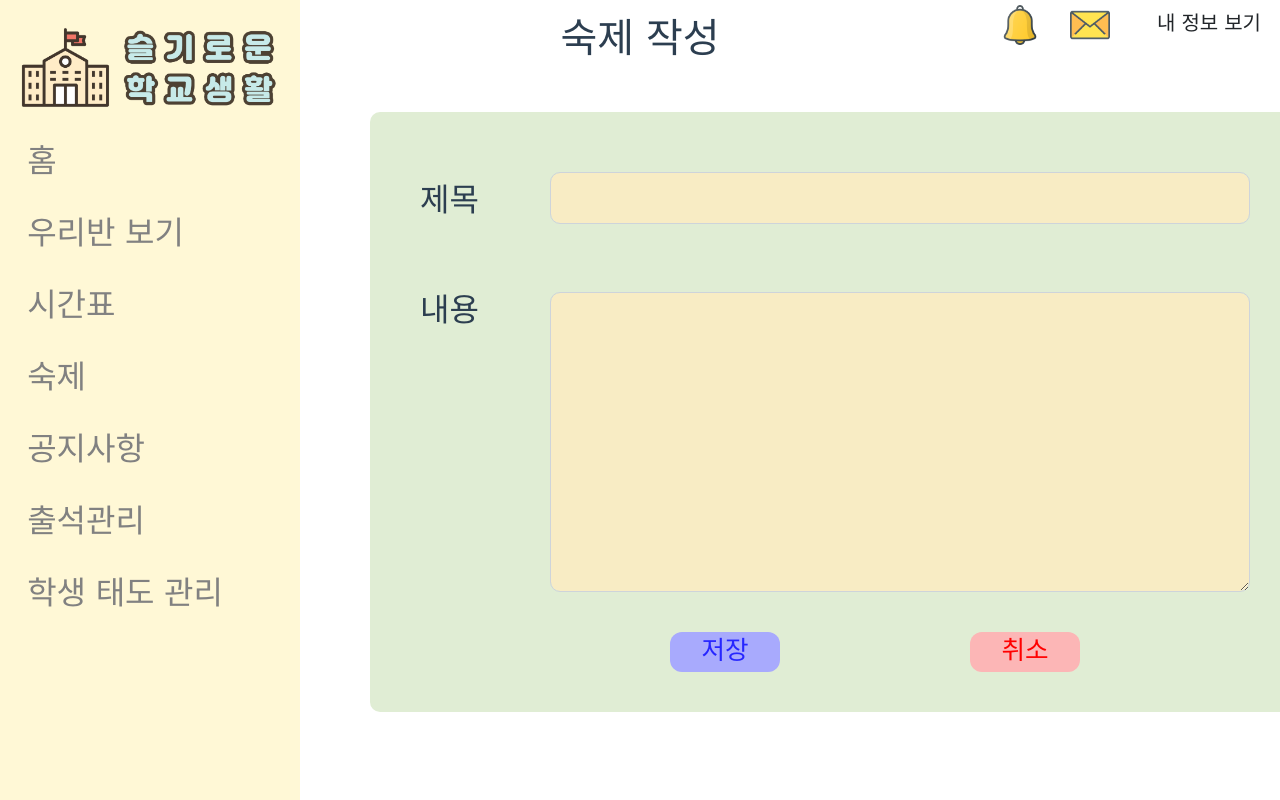
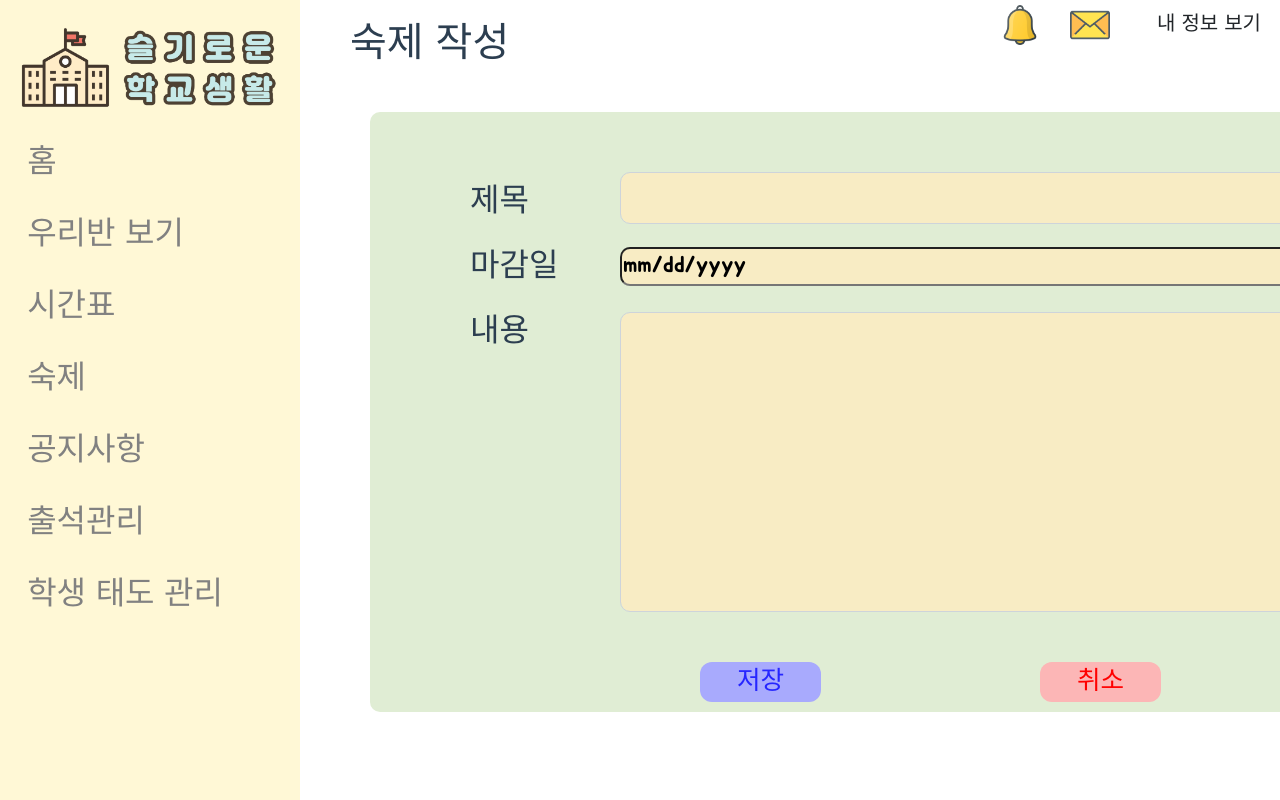
Before and after one commit to Jeong-Heui-Jin/wise_school, a Vue app in the folder frontend/: page /homework_create in a window 1280 px wide. Shown: the top 800 px of the page. Built offline with nearby package versions, Linux system fonts and the light colour scheme; a web font is replaced by a local one.

Commit message:
Create endDate

```diff
--- a/frontend/src/views/AfterLogin/HomeworkCreate.vue
+++ b/frontend/src/views/AfterLogin/HomeworkCreate.vue
@@ -4,16 +4,18 @@
     <NavSideBar />
     <NavBar />
 
-    <h1 id="title">숙제 작성</h1>
-
     <!-- 작성 Form -->
     <b-form id="noticeCreateForm">
+      <h1 id="homeworkTitle">숙제 작성</h1>
       <!-- 제목 -->
-      <h2 id="sub-title" style="font-size: 32px;">제목</h2>
+      <h2 id="sub-title" style="font-size: 32px">제목</h2>
       <b-form-input id="titleName"></b-form-input>
 
+      <h2 id="endTitle">마감일</h2>
+      <input type="date" id="endDate" name="trip-start" />
+
       <!-- 내용 -->
-      <h2 id="content" style="font-size: 32px;">내용</h2>
+      <h2 id="content" style="font-size: 32px">내용</h2>
       <b-form-textarea id="contentText"></b-form-textarea>
 
       <!-- 취소/저장 버튼 -->
@@ -29,6 +31,11 @@ import NavBar from "@/components/NavBar.vue";
 
 export default {
   name: "HomeworkCreate",
+  data() {
+    return {
+      value: "",
+    };
+  },
   components: {
     NavSideBar,
     NavBar,
@@ -37,15 +44,10 @@ export default {
 </script>
 
 <style>
-#homeworkTitle {
-  position: absolute;
-  left: 350px;
-}
+#noticeCreateForm {
+  position: fixed;
 
-#noticeCreateForm {
-  position: absolute;
-  left: 350px;
-  min-width: 1000px;
+  width: 1100px;
   height: 600px;
 
   top: 112px;
@@ -57,15 +59,21 @@ export default {
   font-size: 160%;
 }
 
+#noticeCreateForm #homeworkTitle {
+  position: absolute;
+  top: -92px;
+  left: -20px;
+}
+
 #noticeCreateForm #sub-title {
   position: absolute;
-  left: 50px;
+  left: 100px;
   top: 70px;
 }
 
 #noticeCreateForm #titleName {
   position: absolute;
-  left: 180px;
+  left: 250px;
   top: 60px;
 
   width: 700px;
@@ -75,16 +83,34 @@ export default {
   border-radius: 10px;
 }
 
+#noticeCreateForm #endTitle {
+  position: absolute;
+  left: 100px;
+  top: 135px;
+}
+
+#noticeCreateForm #endDate {
+  position: absolute;
+  left: 250px;
+  top: 135px;
+
+  width: 700px;
+  font-size: 90%;
+
+  background-color: rgb(248, 236, 196);
+  border-radius: 10px;
+}
+
 #noticeCreateForm #content {
   position: absolute;
-  left: 50px;
-  top: 180px;
+  left: 100px;
+  top: 200px;
 }
 
 #noticeCreateForm #contentText {
   position: absolute;
-  left: 180px;
-  top: 180px;
+  left: 250px;
+  top: 200px;
 
   max-width: 700px;
   min-width: 700px;
@@ -101,8 +127,8 @@ export default {
 
 #noticeCreateForm #cancelBtn {
   position: absolute;
-  top: 520px;
-  left: 600px;
+  top: 550px;
+  left: 670px;
 
   border-radius: 12px;
   border: 0px;
@@ -114,8 +140,8 @@ export default {
 
 #noticeCreateForm #saveBtn {
   position: absolute;
-  top: 520px;
-  left: 300px;
+  top: 550px;
+  left: 330px;
 
   border-radius: 12px;
   border: 0px;
```
